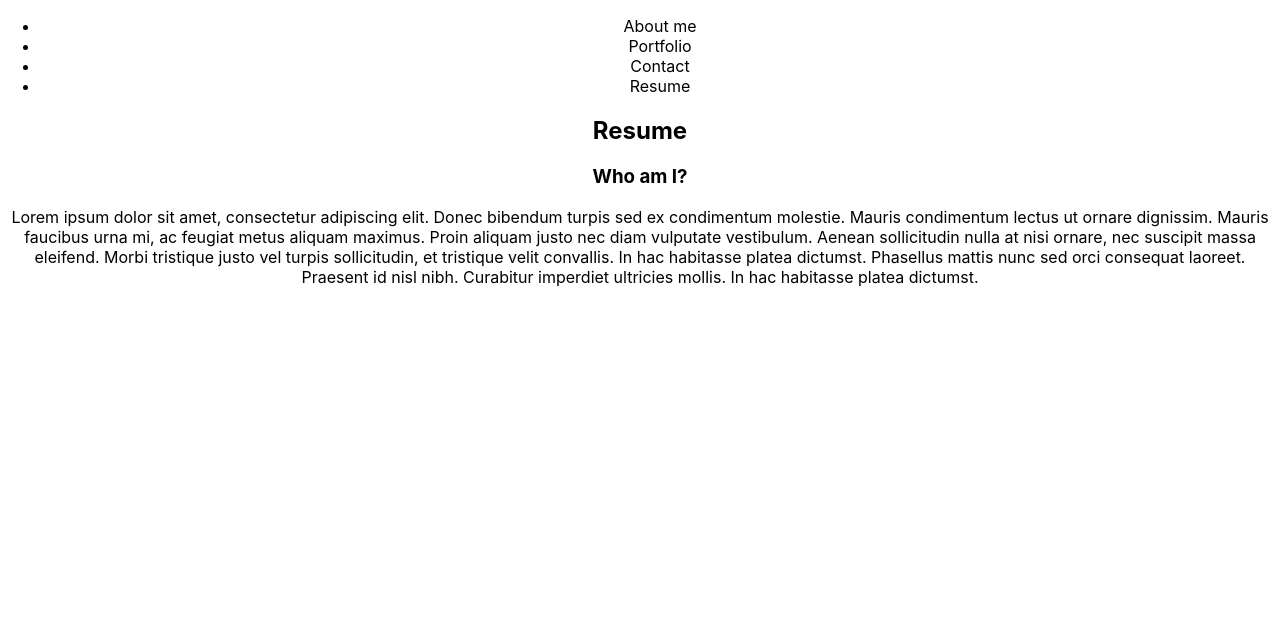
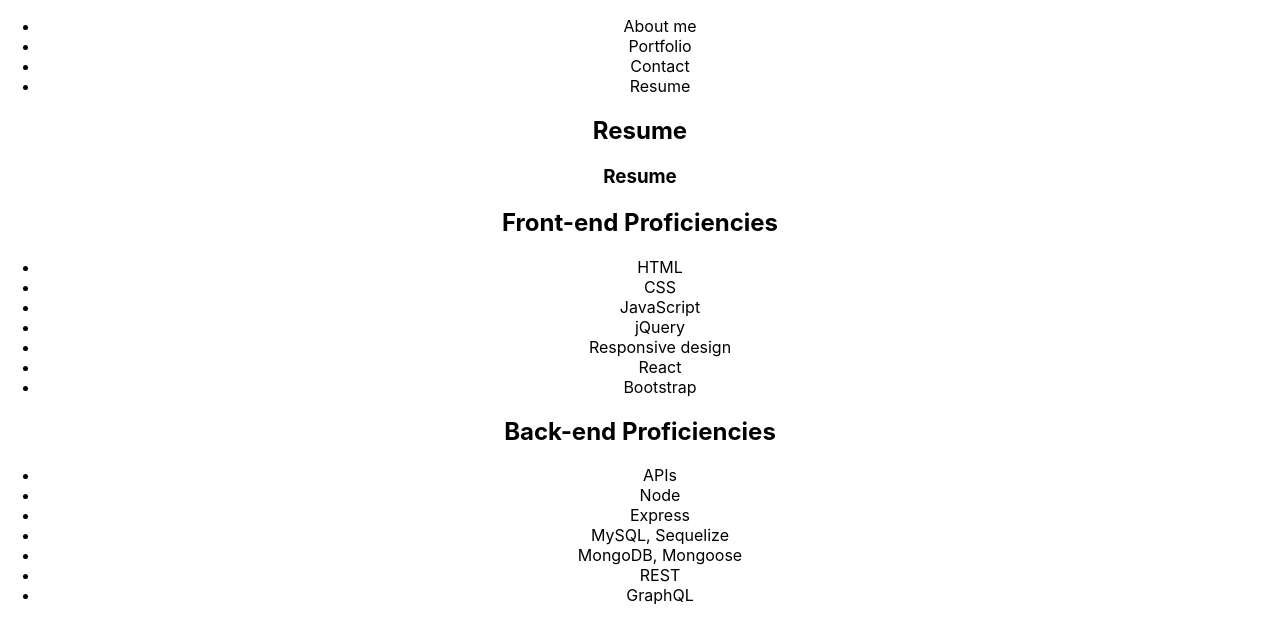
Before and after one commit to Jaron15/my-portfolio, a React (Create React App) app: page / in a window 1280 px wide. Both pictures are taken after a click on the element "Resume". Shown: the top 642 px of the page. Built offline with nearby package versions, Linux system fonts and the light colour scheme.

Commit message:
component info

```diff
--- a/src/components/About/index.js
+++ b/src/components/About/index.js
@@ -8,7 +8,7 @@ function About() {
       <h1 id="about">Who am I?</h1>
       <div className="my-2">
         <p>
-          Lorem ipsum dolor sit amet, consectetur adipiscing elit. Donec bibendum turpis sed ex condimentum molestie. Mauris condimentum lectus ut ornare dignissim. Mauris faucibus urna mi, ac feugiat metus aliquam maximus. Proin aliquam justo nec diam vulputate vestibulum. Aenean sollicitudin nulla at nisi ornare, nec suscipit massa eleifend. Morbi tristique justo vel turpis sollicitudin, et tristique velit convallis. In hac habitasse platea dictumst. Phasellus mattis nunc sed orci consequat laoreet. Praesent id nisl nibh. Curabitur imperdiet ultricies mollis. In hac habitasse platea dictumst.
+        My name is Jaron Kenyon. I am a full stack web development student, out of Phoenix, AZ. I am currently earning a certificate at the University of Arizona. I am eager to expand my knowledge and earn opportunities to practice my skills.
       </p>
       </div>
     </section>
--- a/src/components/Page/index.js
+++ b/src/components/Page/index.js
@@ -2,7 +2,7 @@ import React from 'react';
 import About from '../About';
 import Portfolio from '../Portfolio';
 // import Contact from '../Contact';
-// import Resume from '../Resume';
+import Resume from '../Resume';
 
 function Page({ currentPage }) {
 
@@ -14,8 +14,8 @@ function Page({ currentPage }) {
          return <Portfolio />;
     //   case 'contact':
     //     return <Contact />;
-    //   case 'resume':
-    //     return <Resume />;
+      case 'Resume':
+        return <Resume />;
        default:
         return <About />;
     }
--- a/src/components/Resume/index.js
+++ b/src/components/Resume/index.js
@@ -0,0 +1,36 @@
+import React from 'react'
+
+
+function Resume() {
+
+  return (
+    <section className="my-5" >
+      <h1 id="about">Resume</h1>
+      <div className="my-2">
+        <h2>Front-end Proficiencies</h2>
+        <ul>
+            <li>HTML</li>
+            <li>CSS</li>
+            <li>JavaScript</li>
+            <li>jQuery</li>
+            <li>Responsive design</li>
+            <li>React</li>
+            <li>Bootstrap</li>
+        </ul>
+
+        <h2>Back-end Proficiencies</h2>
+        <ul>
+            <li>APIs</li>
+            <li>Node</li>
+            <li>Express</li>
+            <li>MySQL, Sequelize</li>
+            <li>MongoDB, Mongoose</li>
+            <li>REST</li>
+            <li>GraphQL</li>
+        </ul>
+      </div>
+    </section>
+  )
+}
+
+export default Resume
```
